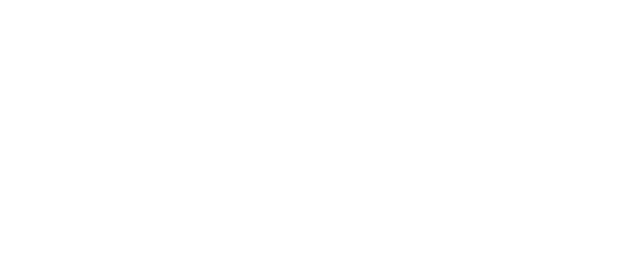
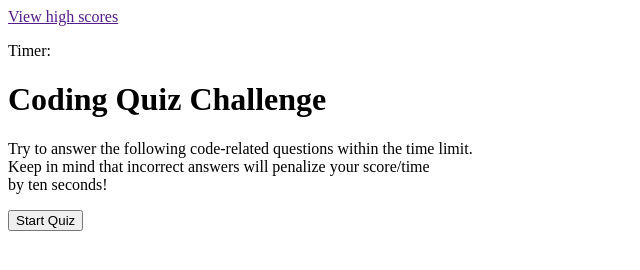
Before and after one commit to HectorHJDH/Coding-quiz-challenge, a plain HTML site: page index.html in a window 1280 px wide. Shown: the whole page, without its empty margins (0-640 px from the left). Drawn offline with Linux system fonts and the light colour scheme.

Commit message:
Modified index.html to have the required elements

```diff
--- a/index.html
+++ b/index.html
@@ -7,7 +7,21 @@
     <title>Coding Quiz</title>
 </head>
 <body>
+    <nav>
+        <a href="" class="view-scores">View high scores</a>
+        <p class="timer">Timer:</p>
+    </nav>
 
+    <h1>Coding Quiz Challenge</h1>
+    <p>
+        Try to answer the following code-related questions within the time limit.<br>
+        Keep in mind that incorrect answers will penalize your score/time<br>
+        by ten seconds!
+    </p>
+
+    <button>
+        Start Quiz
+    </button>
     <script src="./assets/js/scripts.js"></script>
 </body>
 </html>
```
